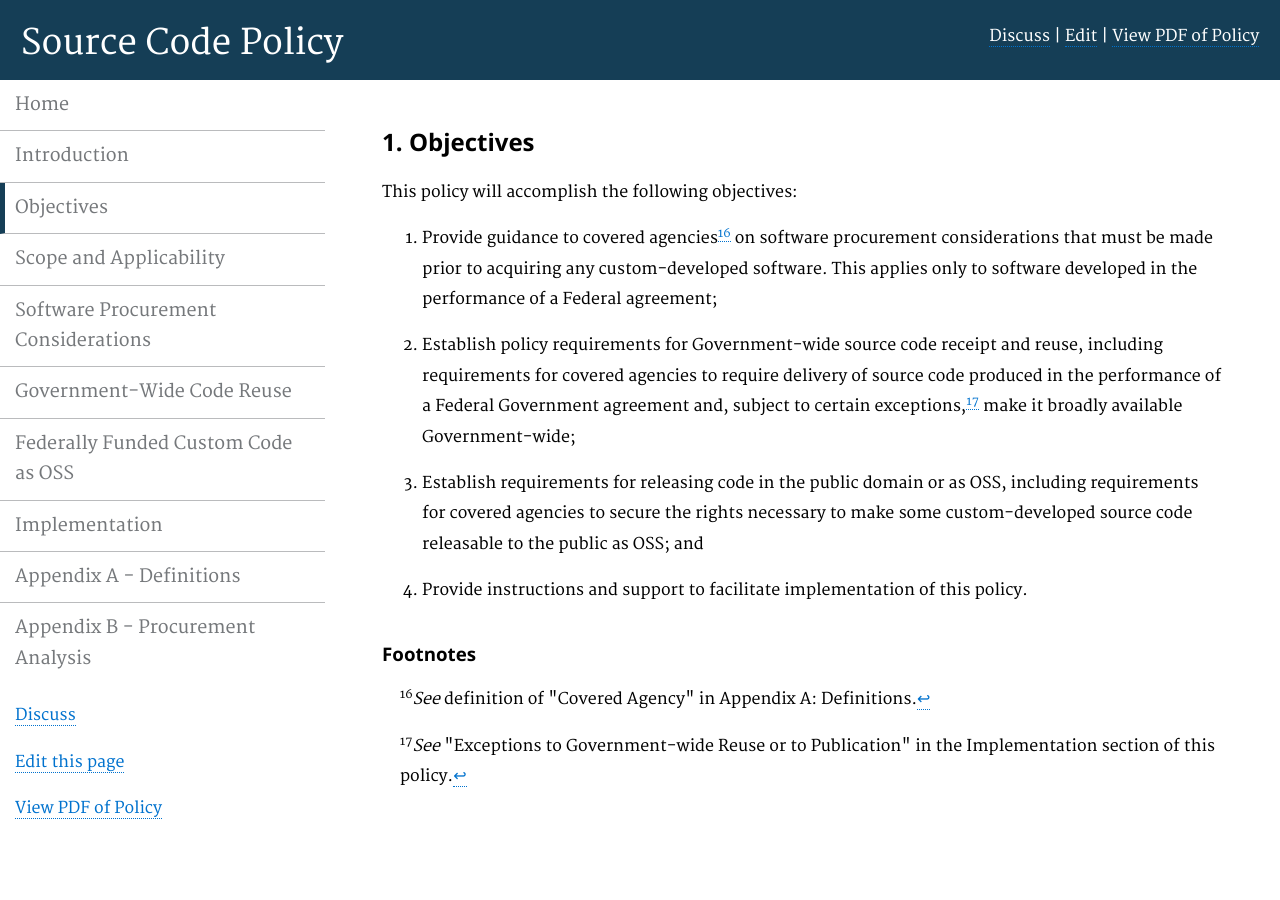
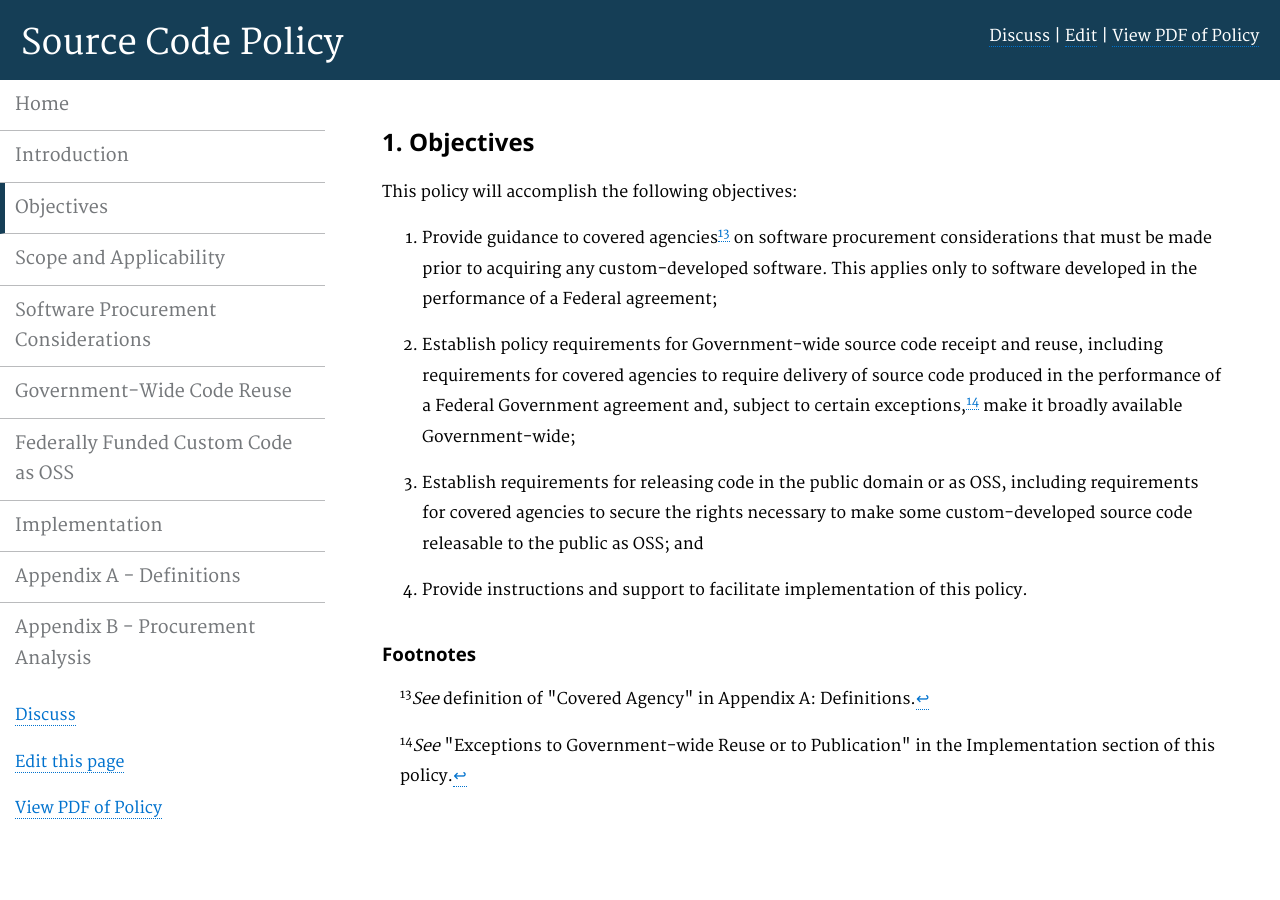
Before and after one commit to CityOfLosAngeles/open-source-policy, a Jekyll site: the page built from pages/objectives.md, in a window 1280 px wide. Built offline with Jekyll 4.4.1, drawn with Linux system fonts in a browser that asks for light colours; Markdown is read by kramdown in place of the engine named in the settings.

Commit message:
Edited footnote numbers to match pdf of policy

```diff
--- a/pages/objectives.md
+++ b/pages/objectives.md
@@ -9,9 +9,9 @@ description: ""
 
 This policy will accomplish the following objectives:
 
-1. Provide guidance to covered agencies<sup id="fnr16"><a href="#fn16">16</a></sup> on software procurement considerations that must be made prior to acquiring any custom-developed software. This applies only to software developed in the performance of a Federal agreement;
+1. Provide guidance to covered agencies<sup id="fnr13"><a href="#fn13">13</a></sup> on software procurement considerations that must be made prior to acquiring any custom-developed software. This applies only to software developed in the performance of a Federal agreement;
 
-2. Establish policy requirements for Government-wide source code receipt and reuse, including requirements for covered agencies to require delivery of source code produced in the performance of a Federal Government agreement and, subject to certain exceptions,<sup id="fnr17"><a href="#fn17">17</a></sup> make it broadly available Government-wide;
+2. Establish policy requirements for Government-wide source code receipt and reuse, including requirements for covered agencies to require delivery of source code produced in the performance of a Federal Government agreement and, subject to certain exceptions,<sup id="fnr14"><a href="#fn14">14</a></sup> make it broadly available Government-wide;
 
 3. Establish requirements for releasing code in the public domain or as OSS, including requirements for covered agencies to secure the rights necessary to make some custom-developed source code releasable to the public as OSS; and
 
@@ -21,7 +21,7 @@ This policy will accomplish the following objectives:
 
 <ul style="list-style-type:none">
 
-<li id="fn16"><sup>16</sup><em>See</em> definition of "Covered Agency" in Appendix A: Definitions.<a href="#fnr16">&#8617;</a></li>
-<li id="fn17"><sup>17</sup><em>See</em> "Exceptions to Government-wide Reuse or to Publication" in the Implementation section of this policy.<a href="#fnr17">&#8617;</a></li>
+<li id="fn13"><sup>13</sup><em>See</em> definition of "Covered Agency" in Appendix A: Definitions.<a href="#fnr13">&#8617;</a></li>
+<li id="fn14"><sup>14</sup><em>See</em> "Exceptions to Government-wide Reuse or to Publication" in the Implementation section of this policy.<a href="#fnr14">&#8617;</a></li>
 
 </ul>
```
